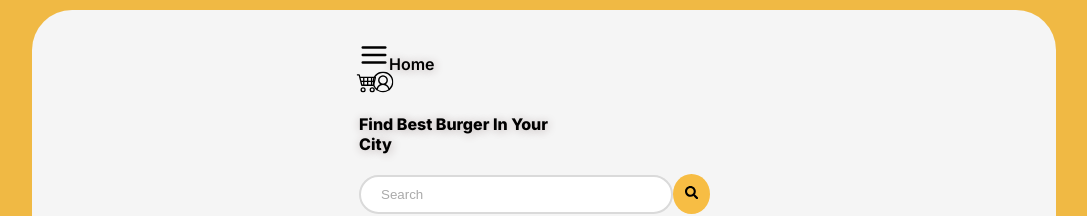
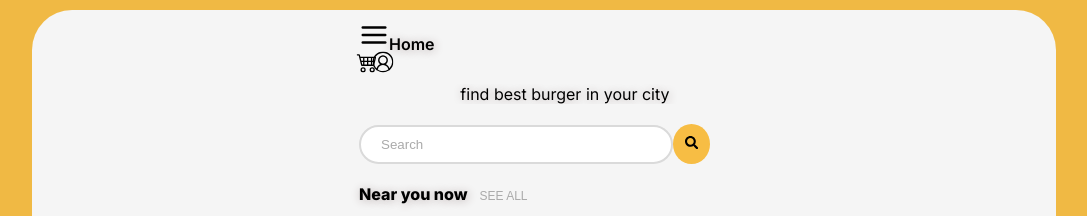
Before and after one commit to pepsif/burger, a React (Vite) app: page / in a window 1280 px wide. Shown: the top 216 px of the page, without its empty margins (96-1183 px from the left). Built offline with nearby package versions, Linux system fonts and the light colour scheme.

Commit message:
feat: edit anonsment section in Anonsment.jsx and css styles

```diff
--- a/src/components/AnonsmentBar/Anonsment.css
+++ b/src/components/AnonsmentBar/Anonsment.css
@@ -1,9 +1,30 @@
 .anonsment {
-    margin: 20px 0;
+    margin: 10px 0;
 }
-.anonsment-title {
-    font-weight: bolder;
+.anonsment-container {
+  justify-content: center;
+    overflow: hidden;
+    width: 80%;
+}
+
+.scroll-text {
+
+  margin: 0;
+    /* font-weight: bolder;
     letter-spacing: normal;
-    text-transform: capitalize;
-    text-align: left;
+    text-transform: capitalize; */
+
+    animation-name: rightToLeft;
+  animation-duration: 20s;
+  animation-timing-function: linear;
+  animation-iteration-count: infinite;
 }
+
+@keyframes rightToLeft {
+    0% {
+      transform: translateX(200px);
+    }
+    100% {
+      transform: translateX(-160px);
+    }
+  }
--- a/src/components/AnonsmentBar/AnonsmentBar.jsx
+++ b/src/components/AnonsmentBar/AnonsmentBar.jsx
@@ -3,8 +3,8 @@ import "./Anonsment.css";
 export const AnonsmentBar = () => {
   return (
     <section className="anonsment">
-      <div className="container  d-flex">
-        <span className="anonsment-title">find best burger in your<><br></br></> city</span>
+      <div className="container anonsment-container d-flex">
+        <div className="scroll-text">find best burger in your city </div>
       </div>
     </section>
   );
--- a/src/index.css
+++ b/src/index.css
@@ -5,10 +5,10 @@ body {
 
 #root {
   margin: 10px auto;
-  padding: 20px 0;
+  /* padding: 20px 0; */
   font-family: Inter, system-ui, Avenir, Helvetica, Arial, sans-serif;
   width: 80%;
-  height: 90vh;
+  height: 92vh;
   background-color: #f5f5f5;
  overflow: hidden;
 
```
